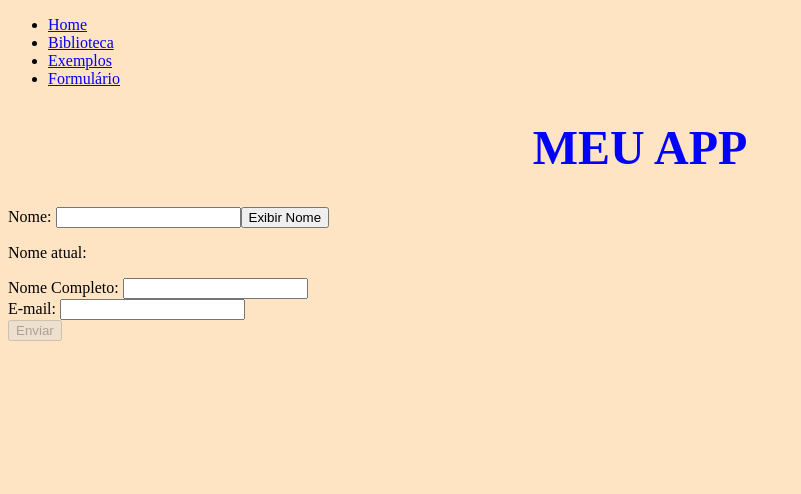
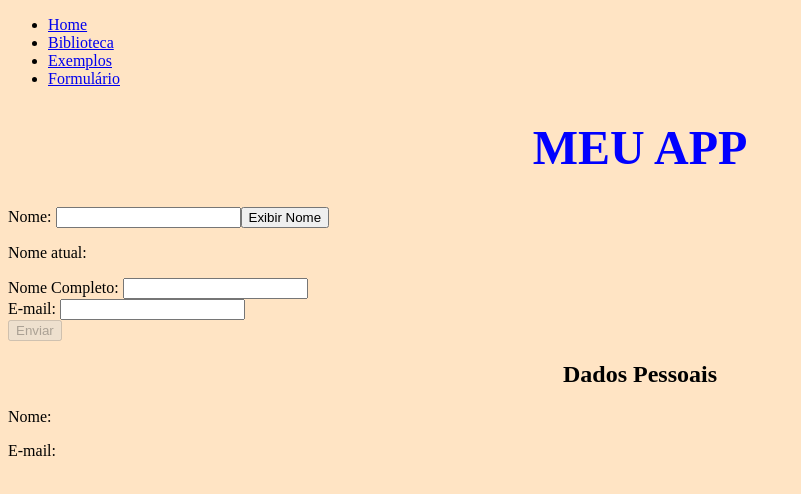
Before and after one commit to leopluz/aula_desenvolvimento-mobile, an Angular app in the folder projetoangular/: page /formulario in a window 1280 px wide. Shown: the top 494 px of the page, without its empty margins (0-801 px from the left). Built offline with nearby package versions, Linux system fonts and the light colour scheme.

Commit message:
Adicionado exercício

```diff
--- a/projetoangular/src/app/components/formulario/formulario.component.html
+++ b/projetoangular/src/app/components/formulario/formulario.component.html
@@ -24,4 +24,8 @@
         <br/>
         <button type="submit" [disabled]="!formularioPerfil.valid">Enviar</button>
     </form>
+
+    <h2>Dados Pessoais</h2>
+    <p>Nome: {{ formularioPerfil.value.nomeCompleto }}</p>
+    <p>E-mail: {{ formularioPerfil.value.email }}</p>
 </div>
```
Also changed, not shown: 1 other file (tests, documents, lock files or other folders).
